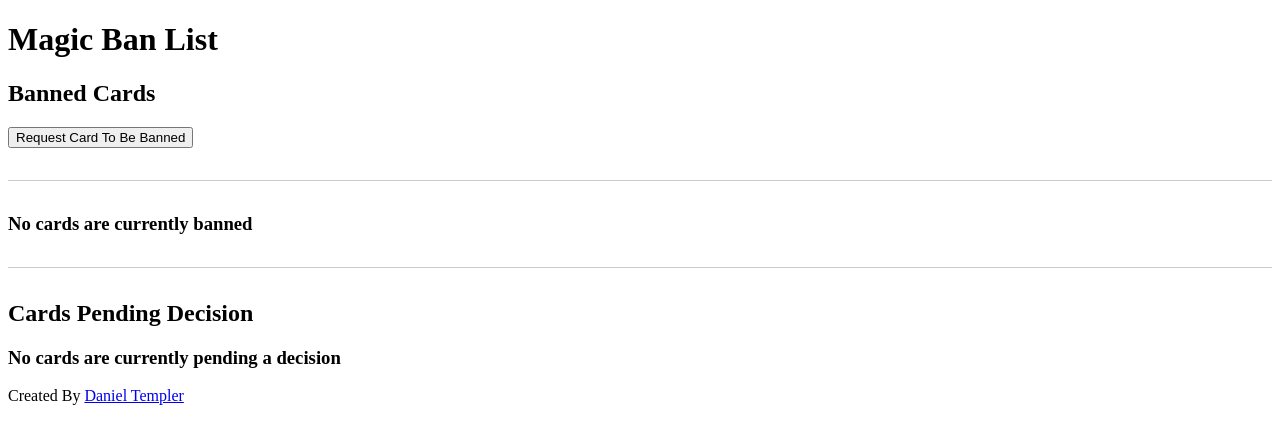
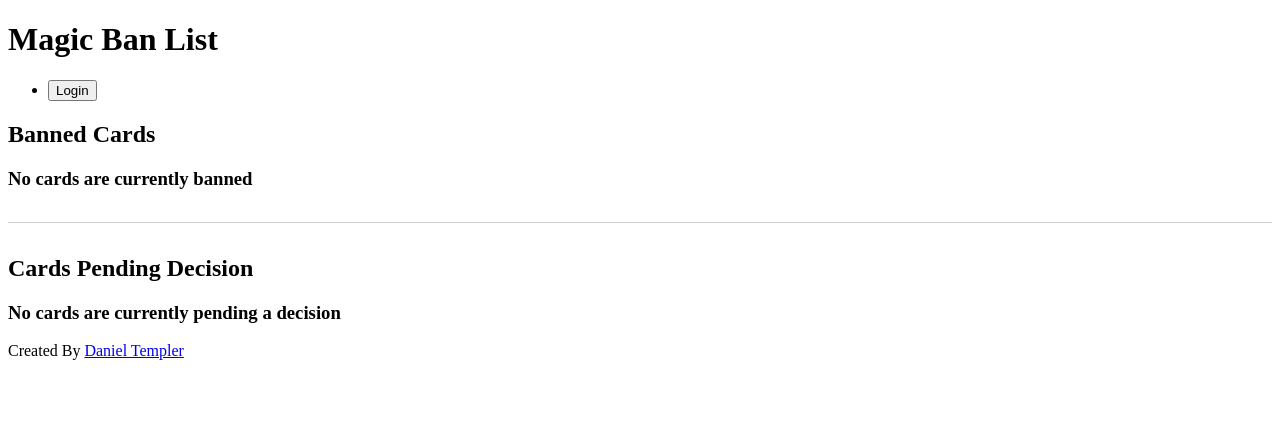
Before and after one commit to SecretaryKevin/mtg_ban_list, a React (Vite) app: page / in a window 1280 px wide. Shown: the top 444 px of the page. Built offline with nearby package versions, Linux system fonts and the light colour scheme.

Commit message:
replaced About with SuggestCard

```diff
--- a/src/App.jsx
+++ b/src/App.jsx
@@ -1,10 +1,10 @@
-import { BrowserRouter as Router, Route, Routes, Navigate } from "react-router-dom";
-import { Home } from "./Components/Home.jsx";
-import { About } from "./Components/About.jsx";
-import { AuthContext } from "./Components/AuthContext.jsx";
 import React from "react";
+import {BrowserRouter as Router, Navigate, Route, Routes} from "react-router-dom";
+import {Home} from "./Components/Home.jsx";
+import {AuthContext} from "./Components/AuthContext.jsx";
 import {Header} from "./Components/Header.jsx";
 import {Footer} from "./Components/Footer.jsx";
+import {SuggestCard} from "./Components/SuggestCard.jsx";
 
 function App() {
     const [isAuth, setIsAuth] = React.useState(false);
@@ -12,22 +12,21 @@ function App() {
     const login = () => {
         setIsAuth(true);
     };
-
+    console.log(isAuth)
     return (
         <>
-            <Header />
+            <Header isLoggedIn={isAuth}/>
             <main>
-                <AuthContext.Provider value={{ isAuth, login }}>
+                <AuthContext.Provider value={{isAuth, login}}>
                     <Router>
                         <Routes>
-
-                            <Route exact path="/" element={<Home />} />
-                            <Route path="/about" element={isAuth ? <About /> : <Navigate to="/" />} />
+                            <Route exact path="/" element={<AuthContext.Consumer>{({isAuth}) => <Home isLoggedIn={isAuth}/>}</AuthContext.Consumer>}/>
+                            <Route path="/suggestCard" element={isAuth ? <SuggestCard/> : <Navigate to="/"/>}/>
                         </Routes>
                     </Router>
                 </AuthContext.Provider>
             </main>
-            <Footer />
+            <Footer/>
         </>
     );
 }
--- a/src/Components/About.jsx
+++ /dev/null
@@ -1,9 +0,0 @@
-import React from 'react';
-export function About() {
-  return (
-    <div>
-      <h1>About</h1>
-      <p>Welcome to the About page!</p>
-    </div>
-  )
-}
--- a/src/Components/Header.jsx
+++ b/src/Components/Header.jsx
@@ -1,8 +1,13 @@
-export function Header() {
+export function Header(isLoggedIn = false) {
     return (
         <>
             <header>
                 <h1>Magic Ban List</h1>
+                <nav>
+                    <ul>
+                        {isLoggedIn ? <li><button>Login</button></li> : <li><button>Logout</button></li>}
+                    </ul>
+                </nav>
             </header>
         </>
     )
--- a/src/Components/Home.jsx
+++ b/src/Components/Home.jsx
@@ -1,9 +1,14 @@
-export function Home(BannedCards = {}, PendingCards = {}) {
+import { Link } from "react-router-dom";
+
+export function Home(BannedCards = {}, PendingCards = {}, isLoggedIn = false) {
     return (
         <>
             <h2>Banned Cards</h2>
-            <button className="btn">Request Card To Be Banned</button>
-            <div className="divider"></div>
+            {isLoggedIn && (
+                <Link to="/suggestCard">
+                    <button className="btn" >Request Card To Be Banned</button>
+                </Link>
+            )}
             <div className="cardContainer">
                 {BannedCards.length > 0 ? BannedCards.map((card, index) => {
                     return (
--- /dev/null
+++ b/src/Components/SuggestCard.jsx
@@ -0,0 +1,7 @@
+export function SuggestCard() {
+    return (
+        <>
+            <h1>Suggest a Card</h1>
+        </>
+    )
+}
```
